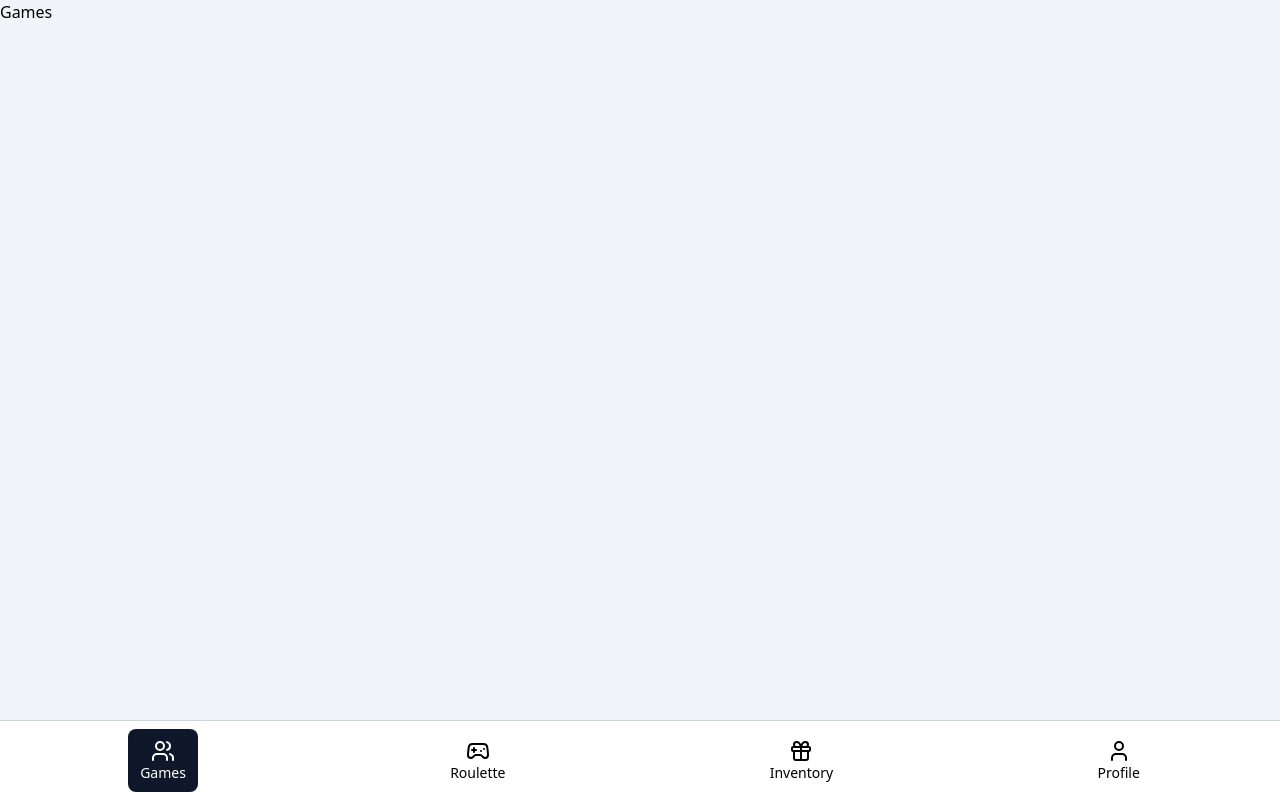
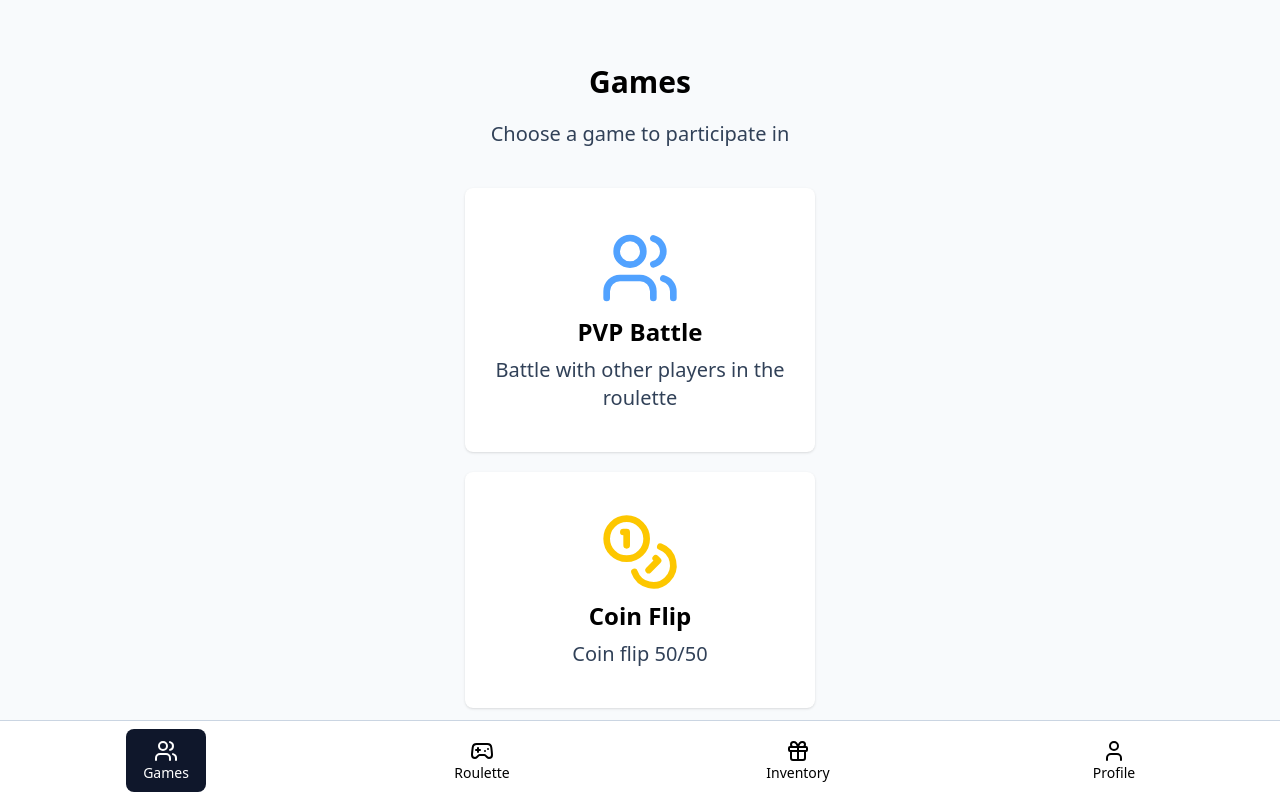
Before and after one commit to iam-nii/tg-gift-flow, a React (Vite) app: page /games in a window 1280 px wide. Built offline with nearby package versions, Linux system fonts and the light colour scheme.

Commit message:
implement the games interface

```diff
--- a/src/AppLayout.tsx
+++ b/src/AppLayout.tsx
@@ -8,7 +8,7 @@ function AppLayout() {
   const [currentPage, setCurrentPage] = useState<string>("games");
   return (
     <div className="min-h-screen flex flex-col">
-      <main className="flex-1 bg-slate-100">
+      <main className="flex-1 bg-slate-50">
         <Outlet />
       </main>
       {/* Fixed bottom nav bar */}
@@ -19,7 +19,7 @@ function AppLayout() {
         <Link
           to="/games"
           onClick={() => setCurrentPage("games")}
-          className={`flex flex-col justify-center items-center px-3 ${
+          className={`flex flex-col justify-center items-center px-3 w-20 ${
             currentPage == "games" && "bg-slate-900 text-white rounded-lg"
           }`}
         >
@@ -29,7 +29,7 @@ function AppLayout() {
         <Link
           to="/roulette"
           onClick={() => setCurrentPage("roulette")}
-          className={`flex flex-col justify-center items-center px-3
+          className={`flex flex-col justify-center items-center px-3 w-20
             ${currentPage == "roulette" && "bg-slate-900 text-white rounded-lg"}
             `}
         >
@@ -39,7 +39,7 @@ function AppLayout() {
         <Link
           to="/inventory"
           onClick={() => setCurrentPage("inventory")}
-          className={`flex flex-col justify-center items-center px-3 ${
+          className={`flex flex-col justify-center items-center px-3 w-20 ${
             currentPage == "inventory" && "bg-slate-900 text-white rounded-lg"
           }`}
         >
@@ -49,7 +49,7 @@ function AppLayout() {
         <Link
           to="/profile"
           onClick={() => setCurrentPage("profile")}
-          className={`flex flex-col justify-center items-center px-3 ${
+          className={`flex flex-col justify-center items-center px-3 w-20 ${
             currentPage == "profile" && "bg-slate-900 text-white rounded-lg"
           }`}
         >
--- a/src/locales/en.json
+++ b/src/locales/en.json
@@ -4,6 +4,12 @@
     "title": "Profile",
     "description": "User"
   },
+  "game_h1": "Games",
+  "game_h2": " Choose a game to participate in",
+  "pvp_fight_h": "PVP Battle",
+  "pvp_fight_p": "Battle with other players in the roulette",
+  "coin_flip_h": "Coin Flip",
+  "coin_flip_p": "Coin flip 50/50",
   "menu": {
     "games": "Games",
     "roulette": "Roulette",
--- a/src/locales/ru.json
+++ b/src/locales/ru.json
@@ -4,6 +4,12 @@
     "title": "Профиль",
     "description": "Пользователь"
   },
+  "game_h1": "Игры",
+  "game_h2": "Выберите игру для участия",
+  "pvp_fight_h": "PVP Битва",
+  "pvp_fight_p": "Сражайтесь с другими игроками в рулетке",
+  "coin_flip_h": "Coin Flip",
+  "coin_flip_p": "Подбрасывание монеты 50/50",
   "menu": {
     "games": "Игры",
     "roulette": "Рулетка",
--- a/src/pages/Games.tsx
+++ b/src/pages/Games.tsx
@@ -1,5 +1,37 @@
+import { Coins, Users } from "lucide-react";
+import { useTranslation } from "react-i18next";
+
 function Games() {
-  return <div>Games</div>;
+  const { t } = useTranslation();
+  return (
+    <div className="flex flex-col items-center">
+      <h1 className="text-3xl font-bold mt-16">{t("game_h1")}</h1>
+      <h2 className="font-thin text-xl text-slate-700 mt-5">{t("game_h2")}</h2>
+
+      <div className="flex flex-col gap-5">
+        <div
+          className="flex flex-col items-center  w-[350px] p-5
+       bg-white rounded-lg relative top-10 gap-2 py-10 border-slate-400 shadow-sm"
+        >
+          <Users className="text-blue-400 w-20 h-20 " />
+          <h1 className="font-semibold text-2xl">{t("pvp_fight_h")}</h1>
+          <p className="font-light text-xl text-slate-700 text-center">
+            {t("pvp_fight_p")}
+          </p>
+        </div>
+        <div
+          className="flex flex-col items-center  w-[350px] p-5 cursor-pointer
+          bg-white rounded-lg relative top-10 gap-2 py-10 border-slate-400 shadow-sm"
+        >
+          <Coins className="text-yellow-400 w-20 h-20 " />
+          <h1 className="font-semibold text-2xl">{t("coin_flip_h")}</h1>
+          <p className="font-light text-xl text-slate-700 text-center">
+            {t("coin_flip_p")}
+          </p>
+        </div>
+      </div>
+    </div>
+  );
 }
 
 export default Games;
```
